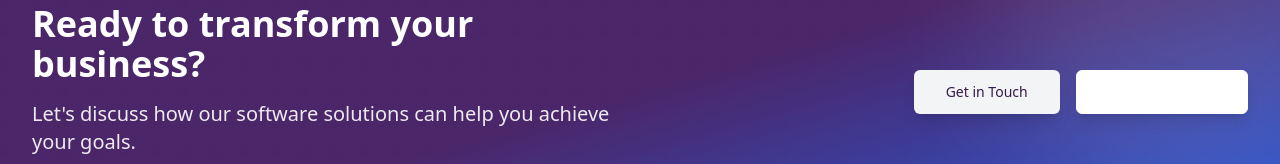
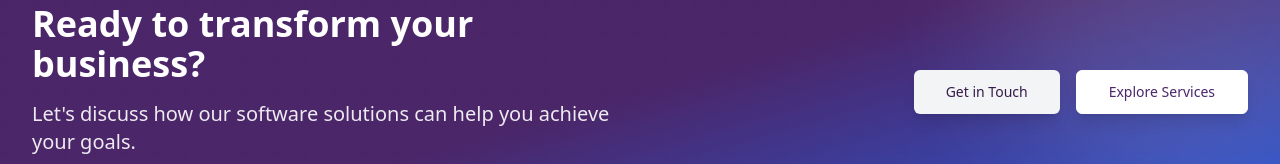
Before and after one commit to M-Hassan-Raza/CommitSoftwareSolutions, a Next.js app: page / in a window 1280 px wide. Shown: the part 2796-2960 px from the top of the page. Built offline with nearby package versions, Linux system fonts and the light colour scheme; a web font is replaced by a local one.

Commit message:
Fix the invisible text on a CTA button bug

```diff
--- a/app/page.tsx
+++ b/app/page.tsx
@@ -367,7 +367,7 @@ export default function Home() {
                 <Button
                   size="lg"
                   variant="outline"
-                  className="border-primary-foreground backdrop-blur-sm hover:bg-primary-foreground text-primary-foreground hover:text-primary shadow-lg"
+                  className="border-primary-foreground backdrop-blur-sm hover:bg-primary-foreground text-primary-foreground hover:text-primary shadow-lg text-primary"
                   asChild
                 >
                   <Link href="/services">Explore Services</Link>
```
